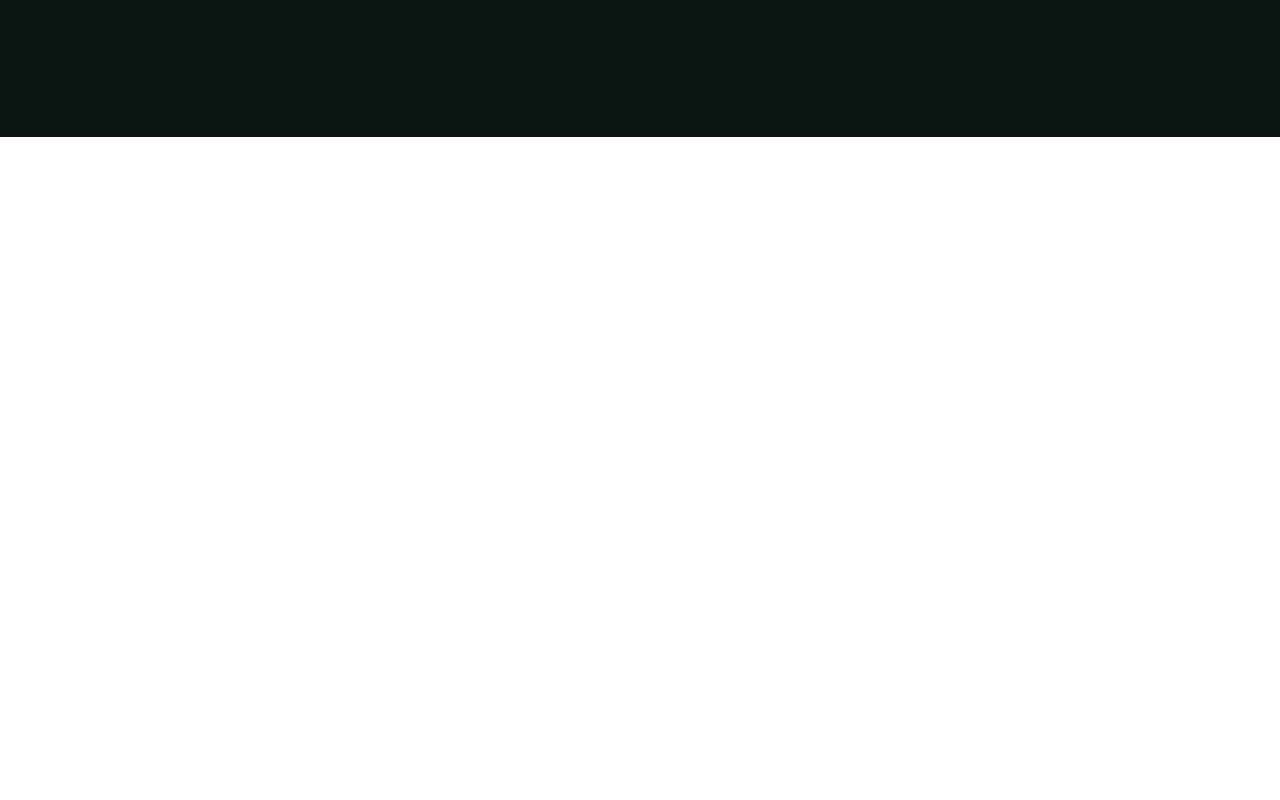
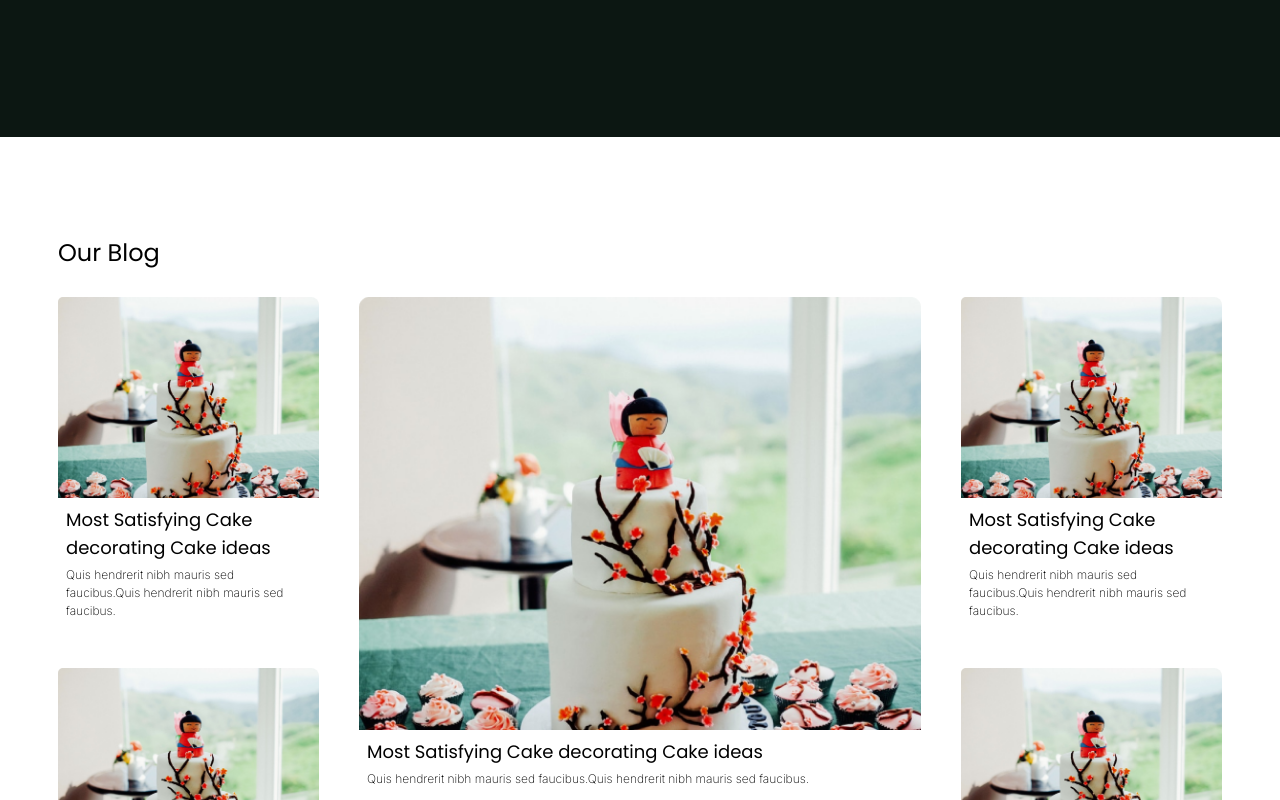
Before and after one commit to n29-dev/munchies, a Next.js app: page / in a window 1280 px wide. Shown: the part 560-1360 px from the top of the page. Before the commit the page ends 800 px from the top, so only its background shows below. Built offline with nearby package versions, Linux system fonts and the light colour scheme.

Commit message:
blog added

```diff
--- /dev/null
+++ b/client/components/blog/index.tsx
@@ -0,0 +1,51 @@
+import { FC } from "react";
+import Post from "./post";
+
+export interface PostType {
+    title: string;
+    description: string;
+    imageUrl?: string;
+}
+
+const postsData: PostType[] = [
+    {
+        title: "Most Satisfying Cake decorating Cake ideas",
+        description: "Quis hendrerit nibh mauris sed faucibus.Quis hendrerit nibh mauris sed faucibus.",
+    },
+    {
+        title: "Most Satisfying Cake decorating Cake ideas",
+        description: "Quis hendrerit nibh mauris sed faucibus.Quis hendrerit nibh mauris sed faucibus.",
+    },
+    {
+        title: "Most Satisfying Cake decorating Cake ideas",
+        description: "Quis hendrerit nibh mauris sed faucibus.Quis hendrerit nibh mauris sed faucibus.",
+    },
+    {
+        title: "Most Satisfying Cake decorating Cake ideas",
+        description: "Quis hendrerit nibh mauris sed faucibus.Quis hendrerit nibh mauris sed faucibus.",
+    },
+    {
+        title: "Most Satisfying Cake decorating Cake ideas",
+        description: "Quis hendrerit nibh mauris sed faucibus.Quis hendrerit nibh mauris sed faucibus.",
+    },
+];
+
+const Blog: FC = () => {
+    return (
+        <section className="pt-[100px]">
+            <div className="container">
+                <h2 className="text-2xl mb-7">Our Blog</h2>
+                <div className="grid grid-cols-4 gap-10">
+                    {postsData.map((post, index) => {
+                        if (index === 1) {
+                            return <Post classes="col-span-2 row-span-2" key={Math.random()} data={post} />;
+                        }
+                        return <Post key={Math.random()} data={post} />;
+                    })}
+                </div>
+            </div>
+        </section>
+    );
+};
+
+export default Blog;
--- /dev/null
+++ b/client/components/blog/post.tsx
@@ -0,0 +1,28 @@
+import { FC } from "react";
+import PostThumb from "@public/images/post.png";
+import Image from "next/image";
+import { PostType } from ".";
+import Link from "next/link";
+
+interface PostProps {
+    classes?: string;
+    data: PostType;
+}
+
+const Post: FC<PostProps> = ({ classes, data }) => {
+    const { description, title, imageUrl } = data;
+
+    return (
+        <div className={`${classes || ""}`}>
+            <Image className="block w-full rounded-tr-lg" src={imageUrl || PostThumb} alt="banner" />
+            <div className="p-2">
+                <h3 className="text-lg leaing-[20px] mb-1">
+                    <Link href="#">{title}</Link>
+                </h3>
+                <p className="font-extralight text-[12px]">{description}</p>
+            </div>
+        </div>
+    );
+};
+
+export default Post;
--- a/pages/index.tsx
+++ b/pages/index.tsx
@@ -1,6 +1,7 @@
 import Head from "next/head";
 import Layout from "@components/layout";
-import Hero from "@components/home/hero";
+import Hero from "@components/hero";
+import Blog from "@components/blog";
 
 export default function Home() {
     return (
@@ -10,6 +11,7 @@
             </Head>
             <Layout>
                 <Hero />
+                <Blog />
             </Layout>
         </>
     );
```
Also changed, not shown: client/components/hero/index.tsx (renamed from client/components/home/hero.tsx), client/components/hero/searchBar.tsx (renamed from client/components/home/searchBar.tsx), public/images/post.png (added).
